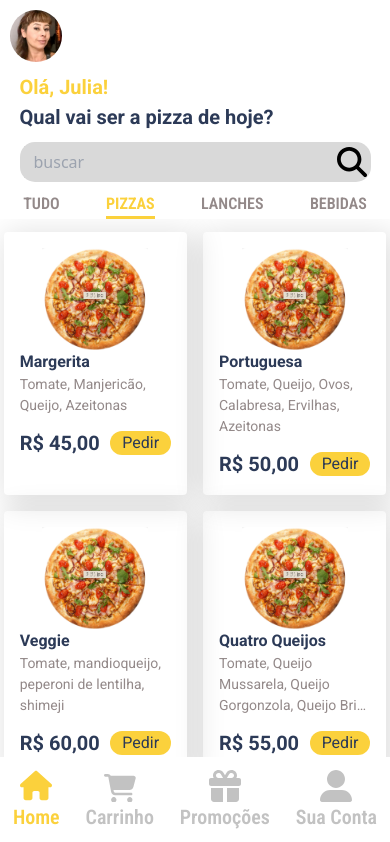
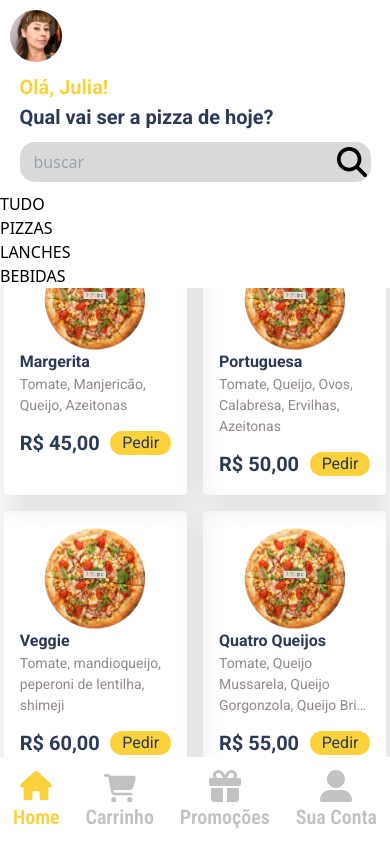
Before and after one commit to EricaSugui/Pizzaria-React-Next-Redux, a Next.js app: page / in a window 390 px wide. Shown: the top 842 px of the page. Built offline with nearby package versions, Linux system fonts and the light colour scheme.

Commit message:
chore: add Roboto font to global css file

```diff
--- a/src/ui/components/PizzaFooter/PizzaFooter.module.css
+++ b/src/ui/components/PizzaFooter/PizzaFooter.module.css
@@ -1,5 +1,3 @@
-@import url('https://fonts.googleapis.com/css2?family=Roboto+Condensed:ital,wght@0,100..900;1,100..900&family=Roboto:ital,wght@0,100;0,300;0,400;0,500;0,700;0,900;1,100;1,300;1,400;1,500;1,700;1,900&display=swap');
-
 .pizza-navmenu {
     display: none;
 }
--- a/src/ui/components/PizzaFooterDesktop/PizzaFooterDesktop.module.css
+++ b/src/ui/components/PizzaFooterDesktop/PizzaFooterDesktop.module.css
@@ -1,5 +1,3 @@
-@import url('https://fonts.googleapis.com/css2?family=Roboto+Condensed:ital,wght@0,100..900;1,100..900&family=Roboto:ital,wght@0,100;0,300;0,400;0,500;0,700;0,900;1,100;1,300;1,400;1,500;1,700;1,900&display=swap');
-
 .pizza-footer{
     display: flex;
     flex-direction: column;
--- a/src/ui/components/PizzaHeader/PizzaHeader.module.css
+++ b/src/ui/components/PizzaHeader/PizzaHeader.module.css
@@ -1,5 +1,3 @@
-@import url('https://fonts.googleapis.com/css2?family=Roboto+Condensed:ital,wght@0,100..900;1,100..900&family=Roboto:ital,wght@0,100;0,300;0,400;0,500;0,700;0,900;1,100;1,300;1,400;1,500;1,700;1,900&display=swap');
-
 .pizza-container{
     display: none;
 }
@@ -15,24 +13,6 @@
         left: 0;
         width: 100%;
         background-color: #ffffff;
-    }
-    .pizza-navmenu {
-        display: flex;
-        flex-direction: row;
-        justify-content: space-around;
-        width: 100%;
-        margin: auto;
-        margin-bottom: 0px;
-        font-family: 'Roboto Condensed', serif;
-        font-weight: 600;
-        color: var(--text-secondary);
-        font-size: 16px;
-    }
-    .pizza-menu-active {
-        font-family: 'Roboto Condensed', serif;
-        font-weight: bold;
-        border-bottom: 3px solid var(--button-primary);
-        color: var(--button-primary);
     }
     .pizza-profile {
         width: 52px;
--- a/src/ui/components/PizzaHeaderDesktop/PizzaHeaderDesktop.module.css
+++ b/src/ui/components/PizzaHeaderDesktop/PizzaHeaderDesktop.module.css
@@ -1,18 +1,30 @@
-@import url('https://fonts.googleapis.com/css2?family=Roboto+Condensed:ital,wght@0,100..900;1,100..900&family=Roboto:ital,wght@0,100;0,300;0,400;0,500;0,700;0,900;1,100;1,300;1,400;1,500;1,700;1,900&display=swap');
-
 .pizza-desktop{
     display: flex;
+    flex-direction: column;
     margin-top: 30px;
 }
-.pizza-back button{
-    background-color: var(--button-secondary);
+.pizza-desktop img{
+    width: 60px;
+    height: 60px;
     border-radius: 50%;
-    width: 42px;
-    height: 42px;
+}
+.pizza-logo{
     display: flex;
-    justify-content: center;
-    align-items: center;
+    flex-direction: row;
 }
+.pizza-logo-name{
+    margin-left: 10px;
+}
+.pizza-logo-name h1 {
+    font-family: 'Roboto', serif;
+    font-size: 24px;
+    font-weight: 500;
+}
+.pizza-logo-name p{
+    font-family: 'Roboto Condensed', serif;
+    font-size: 16px;
+}
+
 @media (max-width: 700px){
     .pizza-desktop{
         display: none;
--- a/src/ui/components/PizzaPage/PizzaPage.module.css
+++ b/src/ui/components/PizzaPage/PizzaPage.module.css
@@ -1,5 +1,3 @@
-@import url('https://fonts.googleapis.com/css2?family=Roboto+Condensed:ital,wght@0,100..900;1,100..900&family=Roboto:ital,wght@0,100;0,300;0,400;0,500;0,700;0,900;1,100;1,300;1,400;1,500;1,700;1,900&display=swap');
-
 .pizza-container{
     width: 70%;
     margin: 10px auto;
--- a/src/ui/styles/globals.css
+++ b/src/ui/styles/globals.css
@@ -1,7 +1,7 @@
+@import url('https://fonts.googleapis.com/css2?family=Roboto+Condensed:ital,wght@0,100..900;1,100..900&family=Roboto:ital,wght@0,100;0,300;0,400;0,500;0,700;0,900;1,100;1,300;1,400;1,500;1,700;1,900&display=swap');
 @tailwind base;
 @tailwind components;
 @tailwind utilities;
-@import url('https://fonts.googleapis.com/css2?family=Roboto+Condensed:ital,wght@0,100..900;1,100..900&family=Roboto:ital,wght@0,100;0,300;0,400;0,500;0,700;0,900;1,100;1,300;1,400;1,500;1,700;1,900&display=swap');
 
 * {
   box-sizing: border-box;
```
